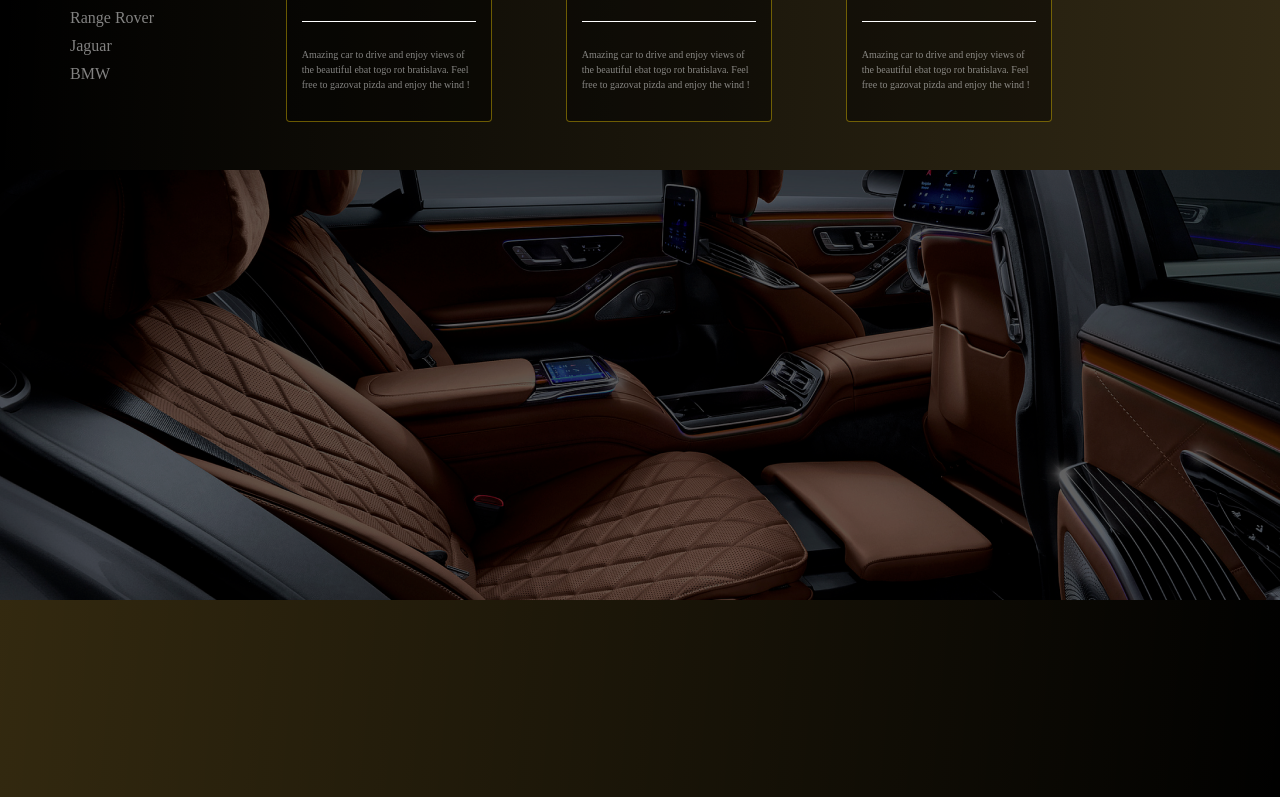
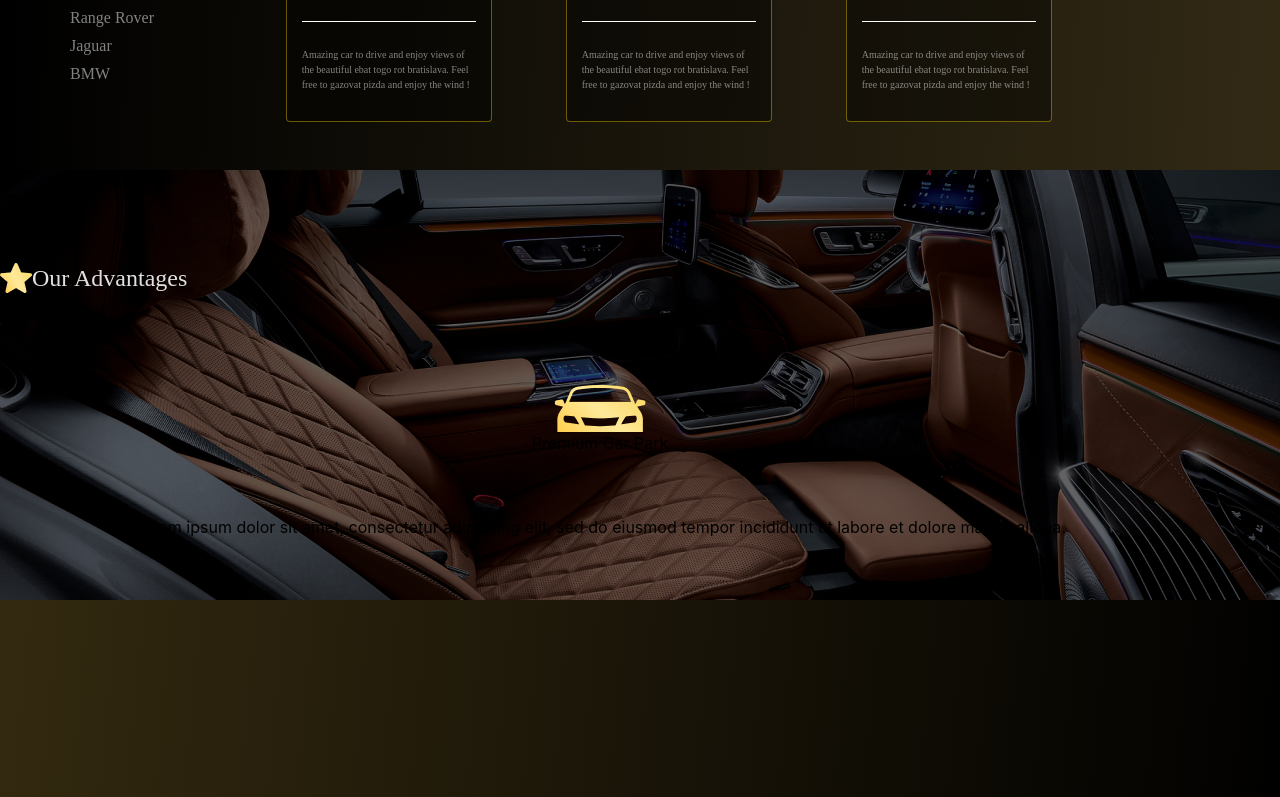
Before and after one commit to BelieverInGod/Cars, a React (Create React App) app in the folder cars/: page / in a window 1280 px wide. Shown: the part 689-1486 px from the top of the page. Built offline with nearby package versions, Linux system fonts and the light colour scheme.

Commit message:
thirdBlock started out

```diff
--- a/cars/src/components/ThirdBlock/ThirdBlock.js
+++ b/cars/src/components/ThirdBlock/ThirdBlock.js
@@ -1,9 +1,25 @@
 import './ThirdBlock.scss';
+import star from '../../assets/images/star.png'
+import premiumPark from '../../assets/images/premiumCarPark.png'
 
 function ThirdBlock() {
   return (
     <div className="ThirdBlock">
+      <div>
+        <div className='titleAdvantagesContainer'>
+          <img src={star} alt='star'/>
+          Our Advantages
+        </div>
 
+        <div>
+            <img src={premiumPark} alt='premiumCarParkImg'/>
+            <span>Premium Car Park</span>
+            <div>Lorem ipsum dolor sit amet, consectetur adipiscing elit,
+               sed do eiusmod tempor incididunt ut labore et dolore magna aliqua.
+               </div>
+        </div>
+
+      </div>
     </div>
   );
 }
--- a/cars/src/components/ThirdBlock/ThirdBlock.scss
+++ b/cars/src/components/ThirdBlock/ThirdBlock.scss
@@ -1,4 +1,28 @@
 .ThirdBlock {
     background: url(../../assets/images/12121212.png), #000000;
     height: 430px;
+    div{
+        display: flex;
+        flex-direction: column;
+        justify-content: space-around;
+        align-items: center;
+        height: 100%;
+        max-width: 1200px;
+        min-width: 1200px;
+        .titleAdvantagesContainer {
+            font-family: 'Ubuntu';
+            font-style: normal;
+            font-weight: 500;
+            font-size: 24px;
+            line-height: 28px;
+            color: #E0E0E0;
+            display: flex;
+            flex-direction: row;
+            justify-content: flex-start;
+            img {
+                width: 32px;
+                height: 30px;
+            }
+        }
+    }
 }
```
Also changed, not shown: cars/src/assets/images/premiumCarPark.png (added), cars/src/assets/images/star.png (added).
